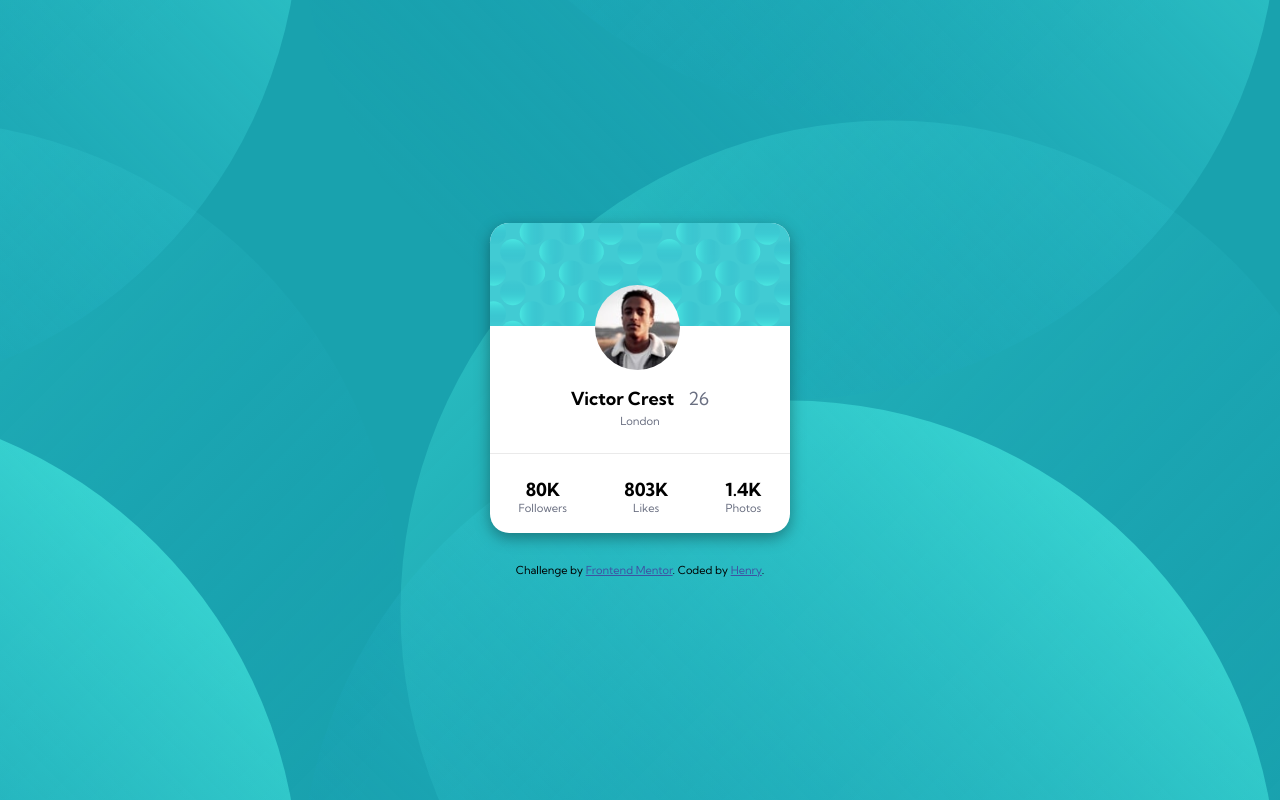
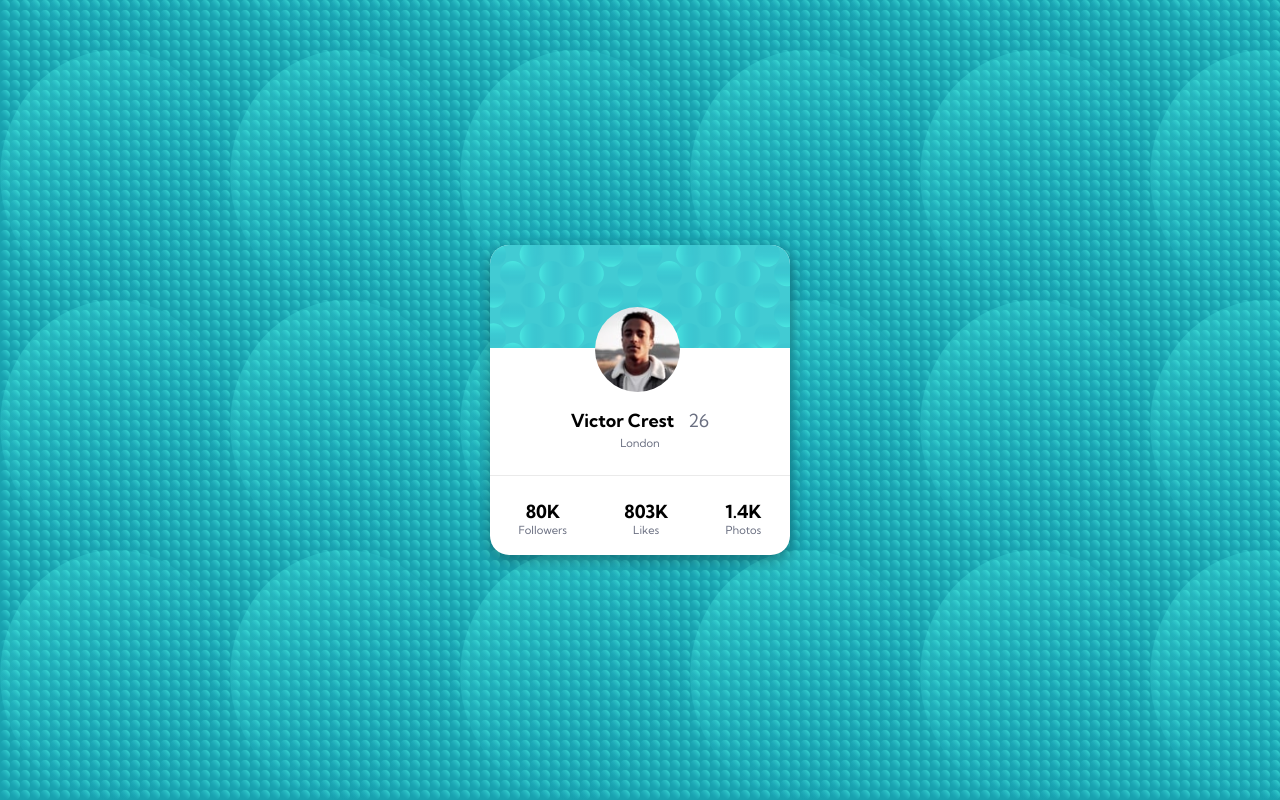
Before and after one commit to henry-dura/Profile-Card-Using-Vanilla-CSS-Flexbox-, a plain HTML site: page index.html in a window 1280 px wide. Drawn offline with Linux system fonts and the light colour scheme.

Commit message:
backgroud update

```diff
--- a/index.html
+++ b/index.html
@@ -2,15 +2,12 @@
 <html lang="en">
 <head>
   <meta charset="UTF-8">
-  <meta name="viewport" content="width=device-width, initial-scale=1.0"> <!-- displays site properly based on user's device -->
+  <meta name="viewport" content="width=device-width, initial-scale=1.0">
 
   <link rel="icon" type="image/png" sizes="32x32" href="./images/favicon-32x32.png">
 
   <title>Frontend Mentor | Profile card component</title>
   <link rel="stylesheet" href="style.css">
-
-  <!-- Feel free to remove these styles or customise in your own stylesheet 👍 -->
-
 </head>
 <body>
   <div class="container">
@@ -44,10 +41,5 @@
 </div>
 </div>
 </main>
-
-  <footer class="attribution">
-    Challenge by <a href="https://www.frontendmentor.io?ref=challenge" target="_blank">Frontend Mentor</a>.
-    Coded by <a href="#">Henry</a>.
-  </footer>
 </body>
 </html>
--- a/style.css
+++ b/style.css
@@ -18,9 +18,8 @@ body{
     font-family: 'Kumbh Sans', sans-serif;
     background-image: url('images/bg-pattern-top.svg'),url('images/bg-pattern-bottom.svg');
     background-color:hsl(185, 75%, 39%);
-    background-position: 300px 400px, 400px 120px;
-
-    /* background-repeat: no-repeat; */
+    background-position: top right, bottom left;
+    background-size: 10px 10px, 230px 250px;
 
 }
 
@@ -97,8 +96,6 @@ p:not(.bold){
     text-align: center;
 }
 
-.attribution { font-size: 11px; text-align: center; }
-.attribution a { color: hsl(228, 45%, 44%); }
 
 @media (min-width: 375px) {
     .container{
```
